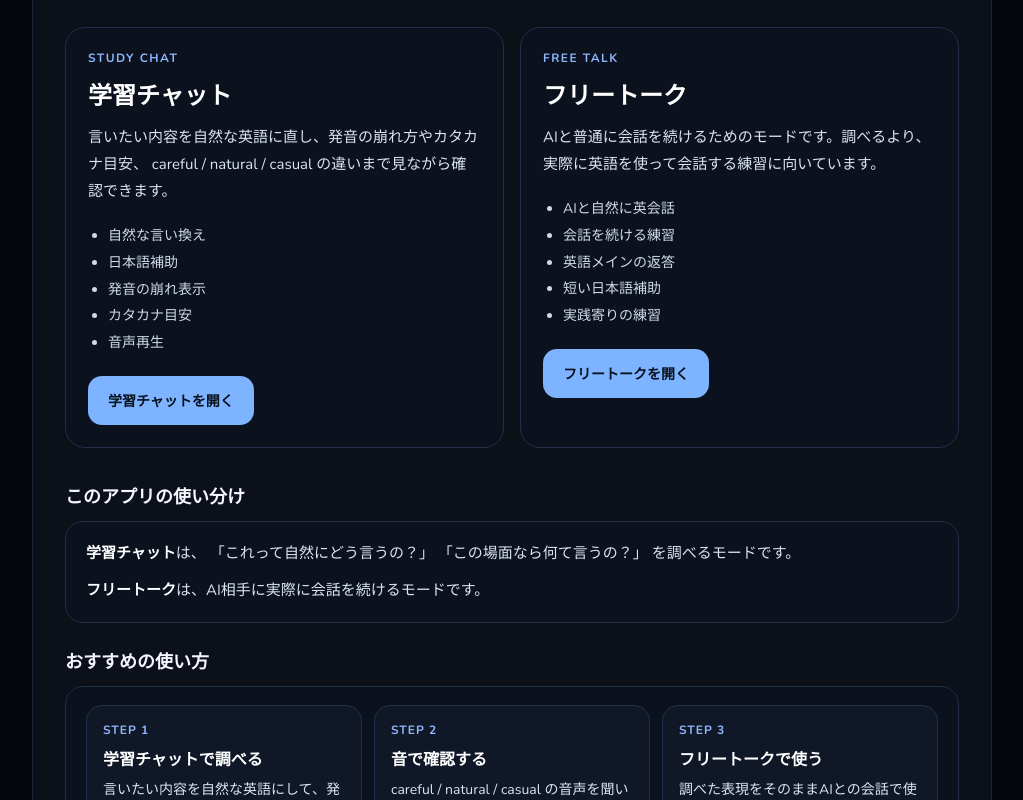
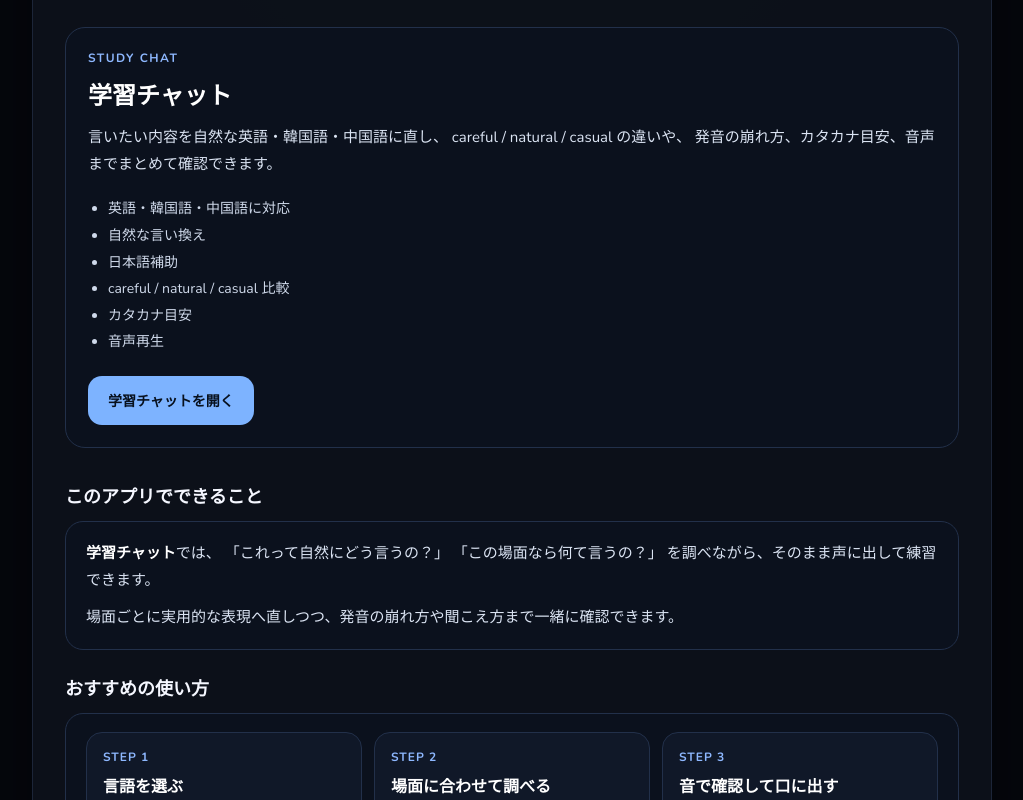
Before and after one commit to mydland777-cyber/native-talk-trainer, a Next.js app: page / in a window 1280 px wide. Shown: the part 220-1020 px from the top of the page, without its empty margins (128-1151 px from the left). Built offline with nearby package versions, Linux system fonts and the light colour scheme.

Commit message:
Remove free talk from home

```diff
--- a/app/page.tsx
+++ b/app/page.tsx
@@ -59,15 +59,15 @@ export default function HomePage() {
             maxWidth: "760px",
           }}
         >
-          英語を「読む」だけではなく、実際の会話でどう聞こえるか、
-          どう崩れるか、そしてAIと実際にやり取りしながら話せるようになるための個人用Webアプリです。
+          英語・韓国語・中国語を、実際の会話でどう聞こえるか、
+          どう崩れるか、どんな場面で自然に使えるかまでまとめて学べる個人用Webアプリです。
         </p>
 
         <div
           style={{
             marginTop: "30px",
             display: "grid",
-            gridTemplateColumns: "repeat(auto-fit, minmax(280px, 1fr))",
+            gridTemplateColumns: "1fr",
             gap: "16px",
           }}
         >
@@ -109,8 +109,9 @@ export default function HomePage() {
                 color: "#dbe4f3",
               }}
             >
-              言いたい内容を自然な英語に直し、発音の崩れ方やカタカナ目安、
-              careful / natural / casual の違いまで見ながら確認できます。
+              言いたい内容を自然な英語・韓国語・中国語に直し、
+              careful / natural / casual の違いや、
+              発音の崩れ方、カタカナ目安、音声までまとめて確認できます。
             </p>
 
             <ul
@@ -122,9 +123,10 @@ export default function HomePage() {
                 fontSize: "14px",
               }}
             >
+              <li>英語・韓国語・中国語に対応</li>
               <li>自然な言い換え</li>
               <li>日本語補助</li>
-              <li>発音の崩れ表示</li>
+              <li>careful / natural / casual 比較</li>
               <li>カタカナ目安</li>
               <li>音声再生</li>
             </ul>
@@ -145,81 +147,6 @@ export default function HomePage() {
               学習チャットを開く
             </Link>
           </section>
-
-          <section
-            style={{
-              background: "#0b111d",
-              border: "1px solid #22304a",
-              borderRadius: "20px",
-              padding: "22px",
-            }}
-          >
-            <p
-              style={{
-                margin: "0 0 10px 0",
-                fontSize: "12px",
-                color: "#8eb8ff",
-                letterSpacing: "0.12em",
-                fontWeight: 700,
-              }}
-            >
-              FREE TALK
-            </p>
-
-            <h2
-              style={{
-                margin: "0 0 12px 0",
-                fontSize: "24px",
-                color: "#ffffff",
-              }}
-            >
-              フリートーク
-            </h2>
-
-            <p
-              style={{
-                margin: "0 0 18px 0",
-                fontSize: "15px",
-                lineHeight: 1.8,
-                color: "#dbe4f3",
-              }}
-            >
-              AIと普通に会話を続けるためのモードです。調べるより、
-              実際に英語を使って会話する練習に向いています。
-            </p>
-
-            <ul
-              style={{
-                margin: "0 0 20px 0",
-                paddingLeft: "20px",
-                color: "#cfd9ea",
-                lineHeight: 1.9,
-                fontSize: "14px",
-              }}
-            >
-              <li>AIと自然に英会話</li>
-              <li>会話を続ける練習</li>
-              <li>英語メインの返答</li>
-              <li>短い日本語補助</li>
-              <li>実践寄りの練習</li>
-            </ul>
-
-            <Link
-              href="/talk"
-              style={{
-                display: "inline-block",
-                background: "#7db3ff",
-                color: "#07101d",
-                textDecoration: "none",
-                fontWeight: 800,
-                padding: "14px 20px",
-                borderRadius: "14px",
-                fontSize: "14px",
-              }}
-            >
-              フリートークを開く
-            </Link>
-          </section>
         </div>
 
         <div style={{ marginTop: "34px" }}>
@@ -230,7 +157,7 @@ export default function HomePage() {
               color: "#f5f7ff",
             }}
           >
-            このアプリの使い分け
+            このアプリでできること
           </h2>
 
           <div
@@ -250,10 +177,10 @@ export default function HomePage() {
               }}
             >
               <strong style={{ color: "#ffffff" }}>学習チャット</strong>
-              は、
+              では、
               「これって自然にどう言うの？」
               「この場面なら何て言うの？」
-              を調べるモードです。
+              を調べながら、そのまま声に出して練習できます。
             </p>
 
             <p
@@ -264,8 +191,7 @@ export default function HomePage() {
                 lineHeight: 1.8,
               }}
             >
-              <strong style={{ color: "#ffffff" }}>フリートーク</strong>
-              は、AI相手に実際に会話を続けるモードです。
+              場面ごとに実用的な表現へ直しつつ、発音の崩れ方や聞こえ方まで一緒に確認できます。
             </p>
           </div>
         </div>
@@ -323,7 +249,7 @@ export default function HomePage() {
                     fontWeight: 700,
                   }}
                 >
-                  学習チャットで調べる
+                  言語を選ぶ
                 </p>
                 <p
                   style={{
@@ -333,7 +259,7 @@ export default function HomePage() {
                     color: "#dbe4f3",
                   }}
                 >
-                  言いたい内容を自然な英語にして、発音の崩れ方や聞こえ方を確認します。
+                  英語・韓国語・中国語から学びたい言語を選びます。
                 </p>
               </div>
 
@@ -364,7 +290,7 @@ export default function HomePage() {
                     fontWeight: 700,
                   }}
                 >
-                  音で確認する
+                  場面に合わせて調べる
                 </p>
                 <p
                   style={{
@@ -374,7 +300,7 @@ export default function HomePage() {
                     color: "#dbe4f3",
                   }}
                 >
-                  careful / natural / casual の音声を聞いて、実際のスピード感に慣れます。
+                  カフェ・空港・ホテル・友達・仕事など、使いたい場面に合わせて表現を確認します。
                 </p>
               </div>
 
@@ -405,7 +331,7 @@ export default function HomePage() {
                     fontWeight: 700,
                   }}
                 >
-                  フリートークで使う
+                  音で確認して口に出す
                 </p>
                 <p
                   style={{
@@ -415,7 +341,7 @@ export default function HomePage() {
                     color: "#dbe4f3",
                   }}
                 >
-                  調べた表現をそのままAIとの会話で使って、実践的に定着させます。
+                  careful / natural / casual の違いを見ながら、音声を聞いてそのまま真似します。
                 </p>
               </div>
             </div>
@@ -428,7 +354,7 @@ export default function HomePage() {
                 color: "#cfd9ea",
               }}
             >
-              まず調べてから実際に使う流れにすると、覚えやすさと会話力の両方を伸ばしやすくなります。
+              まず意味をつかんで、そのあと音で確認しながら口に出す流れにすると、覚えやすさと実用性の両方を伸ばしやすくなります。
             </p>
           </div>
         </div>
```
